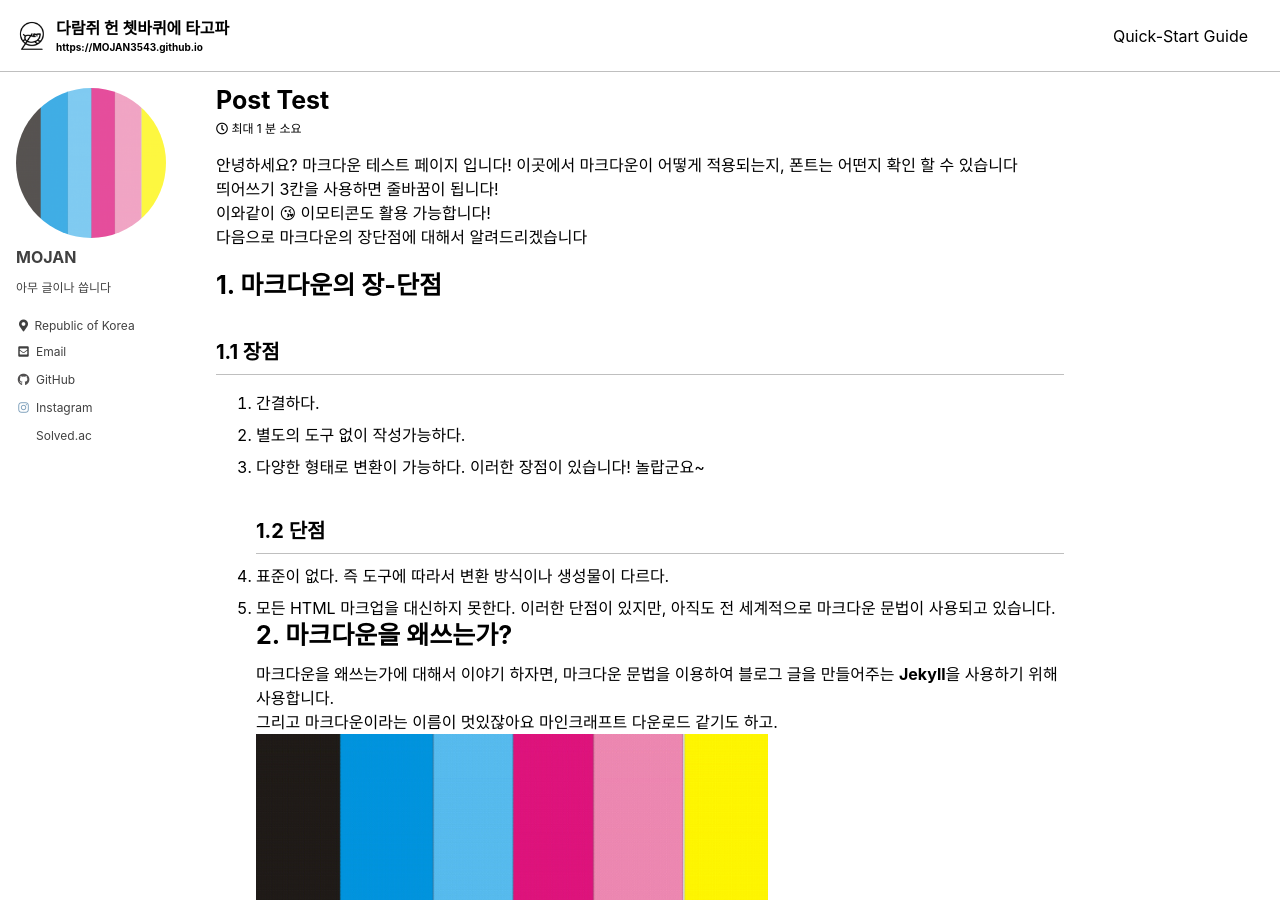
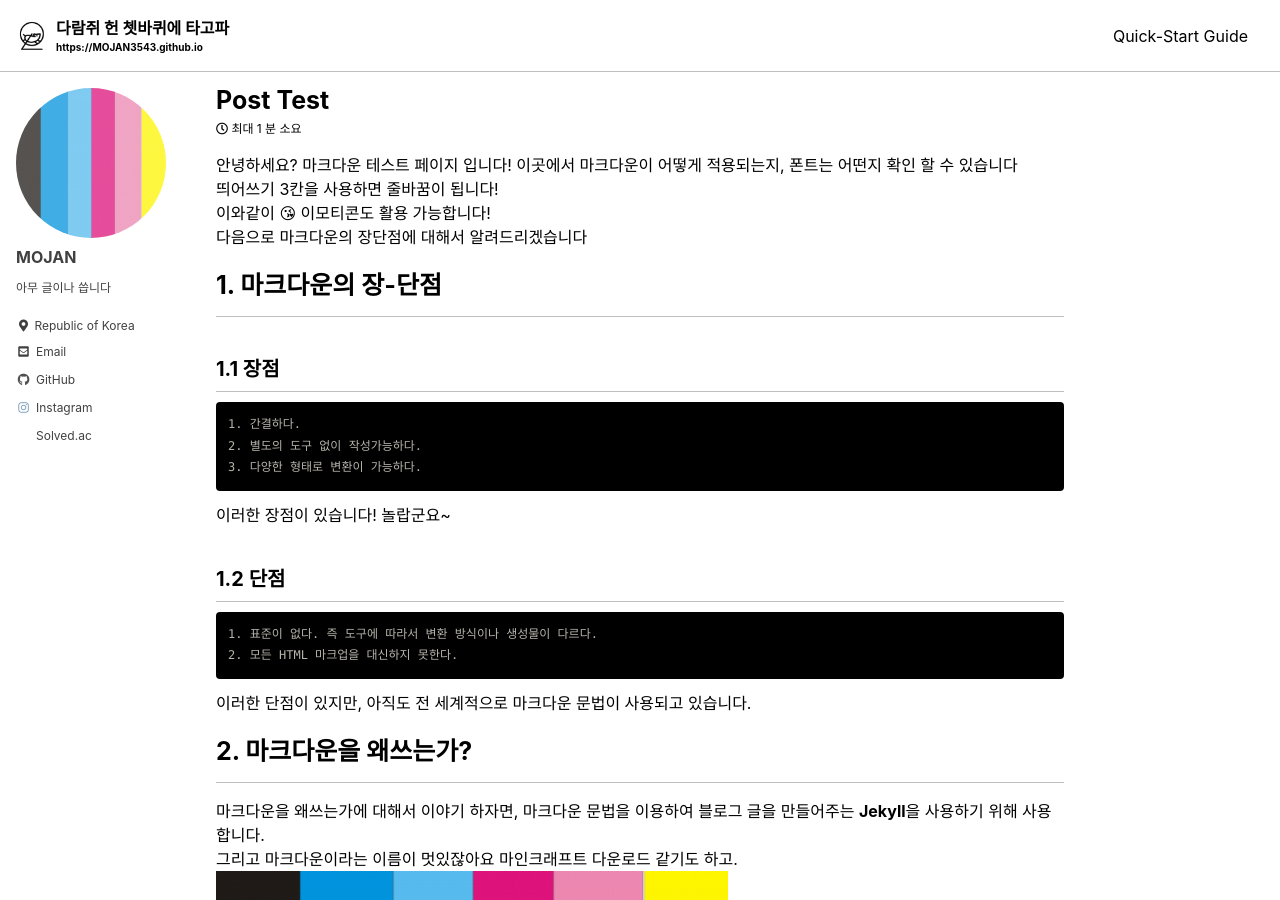
Before and after one commit to MOJAN3543/MOJAN3543.github.io, a Jekyll site: the page built from _posts/2023-01-07-Test.md, in a window 1280 px wide and 900 px high. Built offline with Jekyll 4.4.1, drawn with Linux system fonts in a browser that asks for light colours; cached includes are drawn as plain includes.

Commit message:
Update 2023-01-07-Test.md

````diff
--- a/_posts/2023-01-07-Test.md
+++ b/_posts/2023-01-07-Test.md
@@ -7,17 +7,22 @@ last_modified_at: 2023-01-07
 이와같이 😘 이모티콘도 활용 가능합니다!<br/>
 다음으로 마크다운의 장단점에 대해서 알려드리겠습니다
 # 1. 마크다운의 장-단점
-
+***
 ## 1.1 장점
-  1. 간결하다.
-  2. 별도의 도구 없이 작성가능하다.
-  3. 다양한 형태로 변환이 가능하다.
+```
+1. 간결하다.
+2. 별도의 도구 없이 작성가능하다.
+3. 다양한 형태로 변환이 가능하다.
+```
 이러한 장점이 있습니다! 놀랍군요~
 ## 1.2 단점
-  1. 표준이 없다. 즉 도구에 따라서 변환 방식이나 생성물이 다르다.
-  2. 모든 HTML 마크업을 대신하지 못한다.
+```
+1. 표준이 없다. 즉 도구에 따라서 변환 방식이나 생성물이 다르다.
+2. 모든 HTML 마크업을 대신하지 못한다.
+```
 이러한 단점이 있지만, 아직도 전 세계적으로 마크다운 문법이 사용되고 있습니다.
 # 2. 마크다운을 왜쓰는가?
+***
 마크다운을 왜쓰는가에 대해서 이야기 하자면, 마크다운 문법을 이용하여 블로그 글을 만들어주는 **Jekyll**을 사용하기 위해 사용합니다.
 그리고 마크다운이라는 이름이 멋있잖아요 마인크래프트 다운로드 같기도 하고.
 ![Alt text](/images/profile.png "프로필 사진")
````
